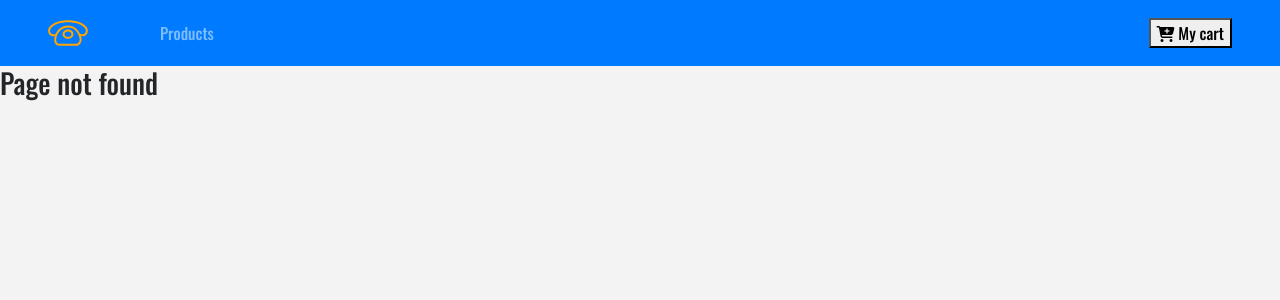
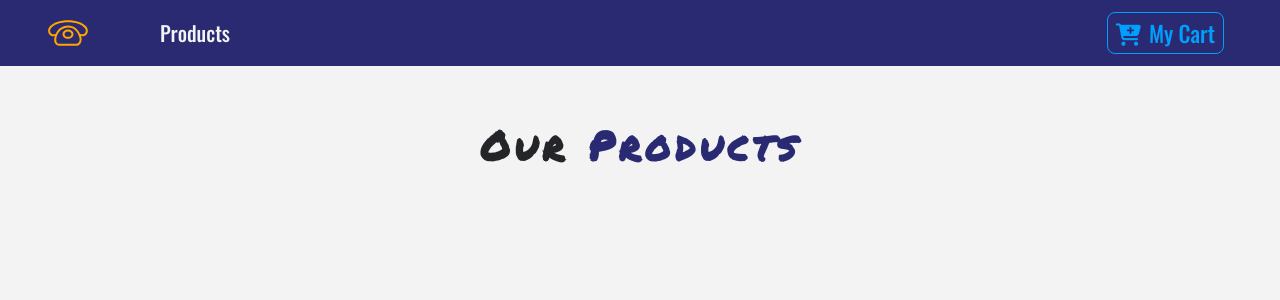
Before and after one commit to ggamboaa/gil-store, a React (Create React App) app: page / in a window 1280 px wide. Before the commit this address had no page. Shown: the top 300 px of the page. Built offline with nearby package versions, Linux system fonts and the light colour scheme.

Commit message:
Navbar and Title
navBar styled-components and Title Component

```diff
--- a/package.json
+++ b/package.json
@@ -10,7 +10,8 @@
     "react": "^16.13.1",
     "react-dom": "^16.13.1",
     "react-router-dom": "^5.1.2",
-    "react-scripts": "3.4.1"
+    "react-scripts": "3.4.1",
+    "styled-components": "^5.1.0"
   },
   "scripts": {
     "start": "react-scripts start",
--- a/src/App.js
+++ b/src/App.js
@@ -17,7 +17,7 @@
     <React.Fragment>
       <Navbar></Navbar>
       <Switch>
-        <Route exact path="/product" component={ProductList} />
+        <Route exact path="/" component={ProductList} />
         <Route path="/details" component={Details} />
         <Route path="/cart" component={Cart} />
         <Route component={Default} />
--- /dev/null
+++ b/src/components/Button.js
@@ -0,0 +1,21 @@
+import styled from "styled-components";
+
+export const ButtonContainer = styled.button`
+  text-transform: capitalize;
+  font-size: 1.4rem;
+  background: transparent;
+  border: 0.05rem solid var(--lightBlue);
+  color: var(--lightBlue);
+  border-radius: 0.5rem;
+  padding: 0.2rem 0.5rem;
+  cursor: pointer;
+  margin: 0.2rem 0.5rem 0.2rem 0;
+  transaction: all 0.5s ease-in-out;
+  &:hover{
+    background: var(--lightBlue);
+    color: var(--mainBlue);
+  }
+  &focus{
+    outline: none;
+  }
+`;
--- a/src/components/Navbar.js
+++ b/src/components/Navbar.js
@@ -1,32 +1,45 @@
 import React, { Component } from "react";
 import { Link } from "react-router-dom";
+import {ButtonContainer} from "./Button";
+import styled from "styled-components";
 import logo from "../logo.svg";
-import logo1 from "../logo1.svg";
 
 export default class Navbar extends Component {
   render() {
     return (
-      <nav className="navbar navbar-expand-sm bg-primary navbar-dark px-sm-5">
+      <NavWrapper className="navbar navbar-expand-sm navbar-dark px-sm-5">
         {/*
          https://www.iconfinder.com/icons/1243689/call_phone_icon
          Creative Commons (Attribution 3.0 Unported);
          https://www.iconfinder.com/Makoto_msk */}
-        <Link to="/product">
+        <Link to="/">
           <img src={logo} alt="store" className="navbar-brand" />
         </Link>
         <ul className="navbar-nav align-items-center">
           <li className="nav-item ml-5">
-            <Link to="/product" className="nav-link">
-              Products
+            <Link to="/" className="nav-link">
+              products
             </Link>
           </li>
         </ul>
         <Link to="/cart" className="ml-auto">
-          <button>
-            <i className="fas fa-cart-plus"></i> My cart
-          </button>
+          <ButtonContainer>
+            <span className="mr-2">
+              <i className="fas fa-cart-plus"></i>
+            </span>
+            my cart
+          </ButtonContainer>
         </Link>
-      </nav>
+      </NavWrapper>
     );
   }
 }
+
+const NavWrapper = styled.nav`
+  background: var(--mainBlue);
+  .nav-link{
+    color: var(--mainWhite) !important;
+    font-size: 1.3rem;
+    text-transform: capitalize;
+  }
+`;
--- a/src/components/ProductList.js
+++ b/src/components/ProductList.js
@@ -1,12 +1,24 @@
-import React, { Component } from 'react';
-import Product from './Product';
+import React, { Component } from "react";
+import Product from "./Product";
+import Title from "./Title";
 
 export default class ProductList extends Component {
- render() {
-  return (
-   <div>
-    <Product></Product>
-   </div>
-  )
- }
+  state = {
+    products: [],
+  };
+
+  render() {
+    return (
+      <React.Fragment>
+       {/* 16*: 5=3, 4=1.5, 3=16, 2=.5, 1=.25, 0=0 */}
+        <div className="py-5">
+          <div className="container">
+            <Title name="our" title="products" />
+            <div className="row"></div>
+          </div>
+        </div>
+      </React.Fragment>
+      // <Product/>
+    );
+  }
 }
--- /dev/null
+++ b/src/components/Title.js
@@ -0,0 +1,13 @@
+import React from "react";
+
+export default function Title({ name, title }) {
+  return (
+    <div className="row">
+      <div className="col-10 mx-auto my-2 text-center text-title">
+        <h1 className="text-capitalize font-weight-bold">
+          {name} <strong className="text-blue">{title}</strong>
+        </h1>
+      </div>
+    </div>
+  );
+}
```
Also changed, not shown: 1 other file (tests, documents, lock files or other folders).
